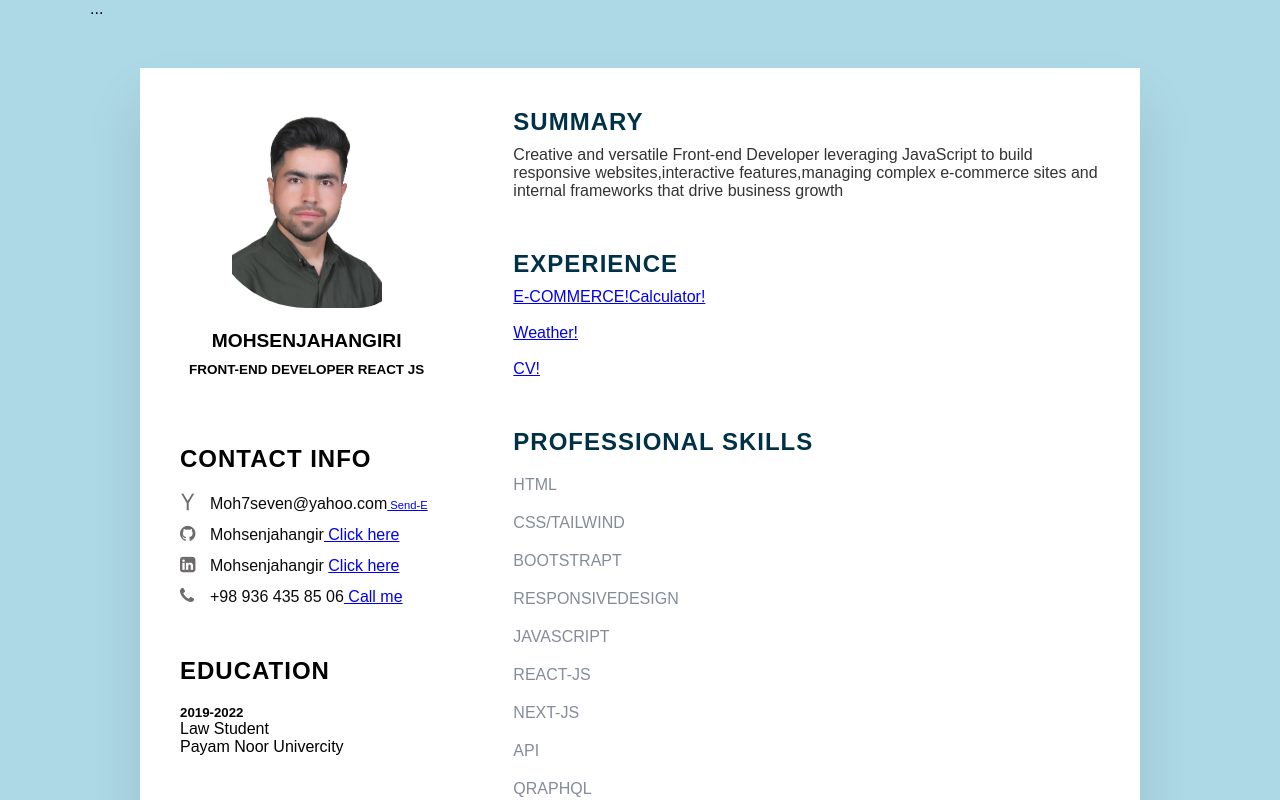
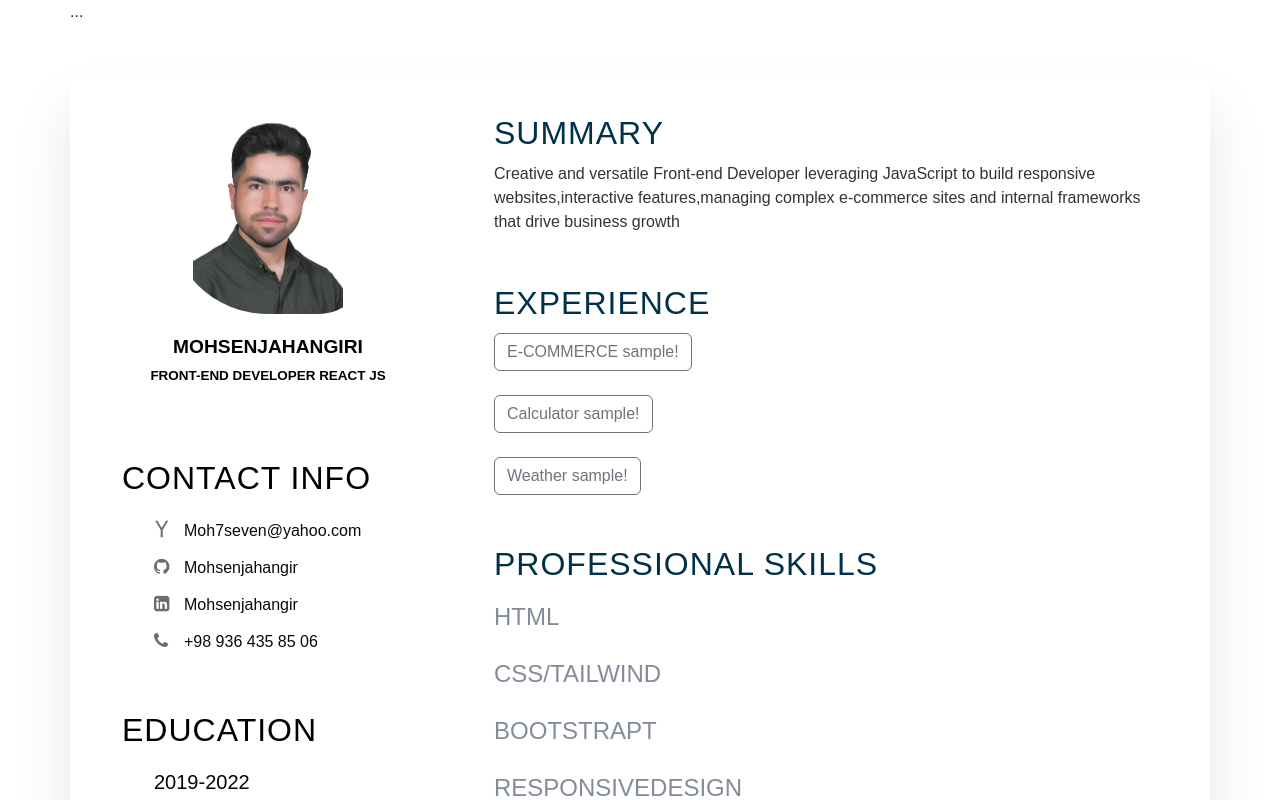
Before and after one commit to mohsenjahangir/resume, a React (Create React App) app: page / in a window 1280 px wide. Shown: the top 800 px of the page. Built offline with nearby package versions, Linux system fonts and the light colour scheme.

Commit message:
secondary

```diff
--- a/package.json
+++ b/package.json
@@ -6,10 +6,12 @@
     "@testing-library/jest-dom": "^5.16.2",
     "@testing-library/react": "^12.1.3",
     "@testing-library/user-event": "^13.5.0",
+    "bootstrap": "^5.2.3",
     "create-react-app": "^5.0.1",
     "react": "^17.0.2",
     "react-dom": "^17.0.2",
     "react-helmet": "^6.1.0",
+    "react-router-dom": "^6.5.0",
     "react-scripts": "5.0.0",
     "web-vitals": "^2.1.4"
   },
--- a/src/App.js
+++ b/src/App.js
@@ -1,6 +1,8 @@
 import React from "react";
 import { Helmet } from "react-helmet";
 import "./App.css";
+import 'bootstrap/dist/css/bootstrap.css';
+import { Link } from "react-router-dom";
 
 const App = () => {
   return (
@@ -33,25 +35,25 @@ const App = () => {
                 <span className="icon">
                   <i className="fa fa-yahoo" aria-hidden="true"></i>
                 </span>
-                <span className="text">Moh7seven@yahoo.com</span><a className="email" href = "mailto: moh7seven@yahoo.com">  Send-E</a>
+                <span className="text">Moh7seven@yahoo.com</span>
               </li>
               <li>
                 <span className="icon">
                   <i className="fa fa-github" aria-hidden="true"></i>
                 </span>
-                <span className="text">Mohsenjahangir</span><a href="https://github.com/mohsenjahangir"> Click here</a>
+                <span className="text">Mohsenjahangir</span>
               </li>
               <li>
                 <span className="icon">
                   <i className="fa fa-linkedin-square" aria-hidden="true"></i>
                 </span>
-                <span className="text">Mohsenjahangir</span> <a href="https://www.linkedin.com/in/mohsenjahangir/"> Click here</a>
+                <span className="text">Mohsenjahangir</span>
               </li>
               <li>
                 <span className="icon">
                   <i className="fa fa-phone" aria-hidden="true"></i>
                 </span>
-                <span className="text">+98 936 435 85 06</span><a href="tel:+989364358506"> Call me</a>
+                <span className="text">+98 936 435 85 06</span>
               </li>
             </ul>
           </div>
@@ -104,12 +106,9 @@ const App = () => {
           <div className="about">
             <h2 className="title2">experience</h2>
             <p>
-            <a href="https://online-market-nine.vercel.app/">E-COMMERCE!</a>
-               <a href="https://calculator-mohsen.netlify.app/">Calculator!</a>
-               <br/><br/><a href="https://mohsen-weather.netlify.app">Weather!</a>
-               {/* <br/><br/><a href="https://effortless-zabaione-df968e.netlify.app">Todo!</a> */}
-               <br/><br/><a href="https://mohsen-resume.netlify.app">CV!</a>
-
+              <a className="btn btn-outline-secondary" href="https://online-market-nine.vercel.app/">E-COMMERCE sample!</a ><br /><br />
+              <a className="btn btn-outline-secondary"  href="https://calculator-mohsen.netlify.app/">Calculator sample!</a >
+              <br /><br /><a className="btn btn-outline-secondary" href="https://mohsen-weather.netlify.app">Weather sample!</a >
             </p>
           </div>
 
@@ -119,31 +118,31 @@ const App = () => {
               <div className="box">
                 <h4>HTML</h4>
                 <div className="percent2">
-                <div style={{width: "100%"}} ></div>
+                  <div style={{ width: "100%" }} ></div>
                 </div>
               </div>
               <div className="box">
                 <h4>css/Tailwind</h4>
                 <div className="percent2">
-                <div style={{width: "100%"}}></div>
+                  <div style={{ width: "100%" }}></div>
                 </div>
               </div>
               <div className="box">
                 <h4>bootstrapt</h4>
                 <div className="percent2">
-                <div style={{width: "100%"}}></div>
+                  <div style={{ width: "100%" }}></div>
                 </div>
               </div>
               <div className="box">
                 <h4>responsivedesign</h4>
                 <div className="percent2">
-                <div style={{width: "100%"}}></div>
+                  <div style={{ width: "100%" }}></div>
                 </div>
               </div>
               <div className="box">
                 <h4>javascript</h4>
                 <div className="percent2">
-                <div style={{width: "100%"}}></div>
+                  <div style={{ width: "100%" }}></div>
                 </div>
               </div>
               {/* <div className="box">
@@ -155,49 +154,37 @@ const App = () => {
               <div className="box">
                 <h4>React-JS</h4>
                 <div className="percent2">
-                <div style={{width: "100%"}}></div>
+                  <div style={{ width: "100%" }}></div>
                 </div>
               </div>
               <div className="box">
                 <h4>Next-JS</h4>
                 <div className="percent2">
-                <div style={{width: "100%"}}></div>
+                  <div style={{ width: "100%" }}></div>
                 </div>
               </div>
               {/* <div className="box">
                 <h4>redux</h4>
                 <div className="percent2">
-                <div style={{width: "100%"}}></div>
-              </div>
-            </div>
-            <div className="box">
-              <h4>redux-saga</h4>
-              <div className="percent2">
-                <div style={{width: "100%"}}></div>
-              </div>
-            </div>
-            <div className="box">
-              <h4>redux-thunk</h4>
-              <div className="percent2">
-                <div style={{width: "100%"}}></div>
+                  <div style={{ width: "100%" }}></div>
                 </div>
               </div> */}
               <div className="box">
                 <h4>API</h4>
                 <div className="percent2">
-                <div style={{width: "100%"}}></div>
+                  <div style={{ width: "100%" }}></div>
                 </div>
               </div>
               <div className="box">
                 <h4>QraphQL</h4>
                 <div className="percent2">
-                <div style={{width: "100%"}}></div>
+                  <div style={{ width: "100%" }}></div>
                 </div>
               </div>
               <div className="box">
                 <h4>Git</h4>
                 <div className="percent2">
-                <div style={{width: "100%"}}></div>
+                  <div style={{ width: "100%" }}></div>
                 </div>
               </div>
             </div>
```
Also changed, not shown: 1 other file (tests, documents, lock files or other folders). Lines whose indentation alone changed are shown as unchanged.
